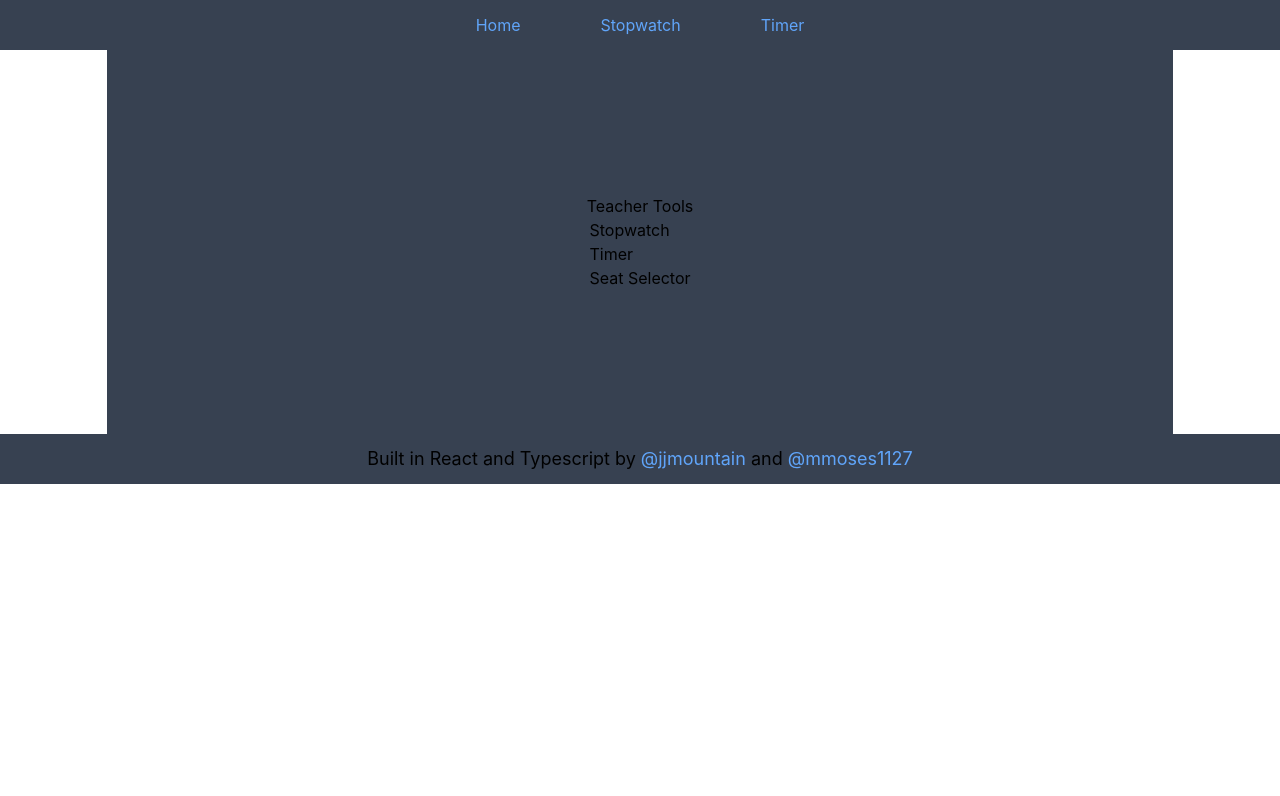
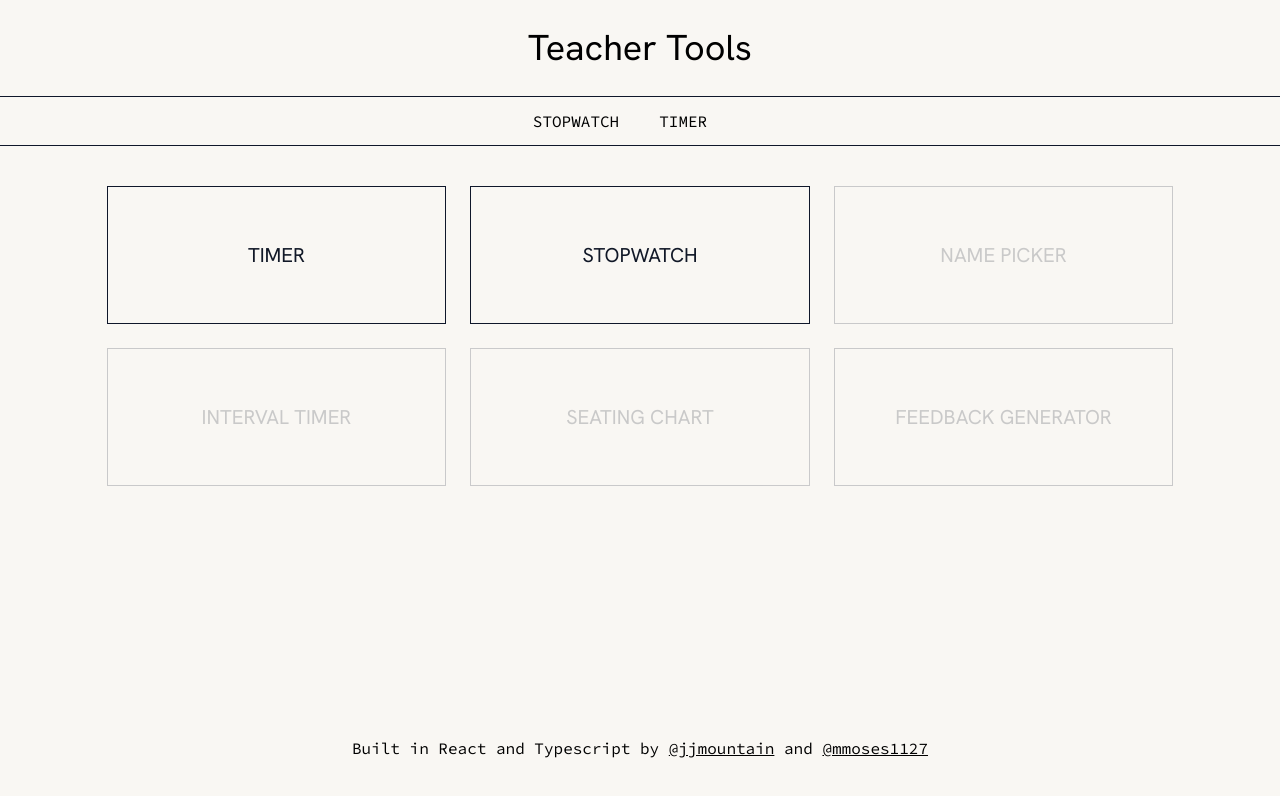
Before and after one commit to jjmountain/teacher-tools, a React (Create React App) app: page / in a window 1280 px wide. Shown: the top 796 px of the page. Built offline with nearby package versions, Linux system fonts and the light colour scheme; a web font is replaced by a local one.

Commit message:
add styling to homepage with cards

```diff
--- a/public/index.html
+++ b/public/index.html
@@ -26,7 +26,7 @@
     -->
     <title>Teacher's Tools</title>
   </head>
-  <body>
+  <body class="h-screen bg-beige">
     <noscript>You need to enable JavaScript to run this app.</noscript>
     <div id="root"></div>
     <!--
--- a/src/App.css
+++ b/src/App.css
@@ -1,5 +1,8 @@
+@import url("https://fonts.googleapis.com/css2?family=Hanken+Grotesk:wght@200;300;400&family=Source+Code+Pro:wght@200;300;400;500&display=swap");
+
 .App {
   text-align: center;
+  background-color: #f9f7f3;
 }
 
 .App-logo {
@@ -14,7 +17,6 @@
 }
 
 .App-header {
-  background-color: #282c34;
   min-height: 100vh;
   display: flex;
   flex-direction: column;
--- a/src/App.tsx
+++ b/src/App.tsx
@@ -4,21 +4,23 @@ import Timer from "./Timer";
 import Homepage from "./Homepage";
 import Header from "./Header";
 import Footer from "./Footer";
+import NamePicker from "./NamePicker";
 
 const App = () => {
-
   return (
-    <>
-      <Header/>
-      <Routes>
-        <Route path='/stopwatch' element={<Stopwatch/>} />
-        <Route path='/timer' element={<Timer/>}/>
-        <Route path='/' element={<Homepage/>} />
-      </Routes>
-      <Footer/>
-    </>
-  )
-
+    <div className="h-screen flex flex-col justify-between">
+      <div>
+        <Header />
+        <Routes>
+          <Route path="/" element={<Homepage />} />
+          <Route path="/stopwatch" element={<Stopwatch />} />
+          <Route path="/name-picker" element={<NamePicker />} />
+          <Route path="/timer" element={<Timer />} />
+        </Routes>
+      </div>
+      <Footer />
+    </div>
+  );
 };
 
 export default App;
--- a/src/Footer.tsx
+++ b/src/Footer.tsx
@@ -1,12 +1,12 @@
 const Footer = () => {
   return (
-    <div className="text-lg h-[50px] bg-gray-700 flex flex-row justify-center items-center">
+    <footer className="my-10 text-sm md:text-base h-[50px flex flex-row justify-center items-center">
       Built in React and Typescript by&nbsp;
       <a
         href="https://github.com/jjmountain"
         target="_blank"
         rel="noreferrer"
-        className="text-blue-400"
+        className="underline"
       >
         @jjmountain
       </a>
@@ -15,12 +15,12 @@ const Footer = () => {
         href="https://github.com/mmoses1127"
         target="_blank"
         rel="noreferrer"
-        className="text-blue-400"
+        className="underline"
       >
         @mmoses1127
       </a>
-    </div>
-  )
-  };
+    </footer>
+  );
+};
 
-  export default Footer;
+export default Footer;
--- a/src/Header.tsx
+++ b/src/Header.tsx
@@ -1,11 +1,32 @@
+import { NavLink, Link } from "react-router-dom";
+
 const Header = () => {
-return (
-  <nav className="h-[50px] bg-gray-700 flex flex-row justify-center items-center">
-  <a className="text-blue-400 m-10 flex items-center" href='/' >Home</a>
-  <a className="text-blue-400 m-10" href='/stopwatch' >Stopwatch</a>
-  <a className="text-blue-400 m-10" href='/timer' >Timer</a>
-</nav>
-)
+  const activeStyle = {
+    textDecoration: "underline",
+    fontWeight: 500,
+  };
+
+  return (
+    <>
+      <Link to="/">
+        <header className="w-full h-24 flex justify-center items-center text-4xl">
+          Teacher Tools
+        </header>
+      </Link>
+      <nav className="h-[50px] text-sm md:text-base uppercase border-t border-b text-black border-slate-900 bg-beige flex flex-row justify-center items-center">
+        <NavLink to="stopwatch" className="mr-10">
+          {({ isActive }) => (
+            <span className={isActive ? "underline" : ""}>Stopwatch</span>
+          )}
+        </NavLink>
+        <NavLink to="timer" className="mr-10">
+          {({ isActive }) => (
+            <span className={isActive ? "underline" : ""}>timer</span>
+          )}
+        </NavLink>
+      </nav>
+    </>
+  );
 };
 
 export default Header;
--- a/src/Homepage.tsx
+++ b/src/Homepage.tsx
@@ -1,18 +1,19 @@
+import AppCard from "./components/AppCard";
 
 const Homepage = () => {
   return (
-    <div className="flex flex-col justify-center items-center">
-      <div className="bg-gray-700 h-96 w-10/12 flex flex-col items-center justify-center" >
-      <h1>Teacher Tools</h1>
-      <ul>
-        <li><a href='./stopwatch'>Stopwatch</a></li>
-        <li><a href='./timer'>Timer</a></li>
-        <li><a href='#'>Seat Selector</a></li>
-      </ul>
+    <div className="flex flex-col justify-center items-center my-10">
+      <div className="h-[300px] w-10/12 grid grid-rows-flow grid-cols-2 md:grid-cols-3 gap-x-6 gap-y-6">
+        <AppCard name="Timer" route="/timer" />
+        <AppCard name="Stopwatch" route="/stopwatch" />
+        <AppCard name="Name Picker" route="#" underConstruction />
+
+        <AppCard name="Interval Timer" route="#" underConstruction />
+        <AppCard name="Seating Chart" route="#" underConstruction />
+        <AppCard name="Feedback Generator" route="#" underConstruction />
       </div>
     </div>
-  )
-}
-
+  );
+};
 
 export default Homepage;
--- /dev/null
+++ b/src/NamePicker.tsx
@@ -0,0 +1,5 @@
+const NamePicker = () => {
+  return <div>NamePicker</div>;
+};
+
+export default NamePicker;
--- /dev/null
+++ b/src/components/AppCard.tsx
@@ -0,0 +1,24 @@
+import React from "react";
+import { Link } from "react-router-dom";
+
+type AppCardProps = {
+  name: string;
+  route: string;
+  underConstruction?: boolean;
+};
+
+const AppCard = ({ name, route, underConstruction }: AppCardProps) => {
+  return (
+    <Link to={route}>
+      <div
+        className={`p-4 text-sm md:text-xl uppercase text-center text-gray-900 border border-slate-900 flex justify-center items-center h-full ${
+          underConstruction && "opacity-20"
+        }`}
+      >
+        {name}
+      </div>
+    </Link>
+  );
+};
+
+export default AppCard;
--- a/src/index.css
+++ b/src/index.css
@@ -1,13 +1,20 @@
 @import url("https://fonts.googleapis.com/css2?family=Miltonian+Tattoo&family=Orbitron&display=swap");
-
 
 body {
   margin: 0;
-  font-family: -apple-system, BlinkMacSystemFont, "Segoe UI", "Roboto", "Oxygen",
-    "Ubuntu", "Cantarell", "Fira Sans", "Droid Sans", "Helvetica Neue",
-    sans-serif;
+  font-family: "Hanken Grotesk", sans-serif;
   -webkit-font-smoothing: antialiased;
   -moz-osx-font-smoothing: grayscale;
+}
+
+header {
+  font-family: "Hanken Grotesk", sans-serif;
+  font-weight: 500;
+}
+
+nav,
+footer {
+  font-family: "Source Code Pro", monospace;
 }
 
 a {
--- a/src/types.ts
+++ b/src/types.ts
@@ -13,15 +13,28 @@ export type DisplayState = {
   seconds: string;
 };
 
+export type AppCardProps = {
+  name: string;
+  route: string;
+};
 
 export const setClock = (clockInput: string[]) => {
-  return({
-    type: 'SET',
-    clockInput
-  })
-}
+  return {
+    type: "SET",
+    clockInput,
+  };
+};
 
 export type TimerActionPayload = {
-  type: "SET" | "PRESET" | "PLAY" | "PAUSE" | "RESTART" | "RESET" | "TICK" | "ZERO" | "ADDMIN";
+  type:
+    | "SET"
+    | "PRESET"
+    | "PLAY"
+    | "PAUSE"
+    | "RESTART"
+    | "RESET"
+    | "TICK"
+    | "ZERO"
+    | "ADDMIN";
   payload: any;
-}
+};
--- a/tailwind.config.js
+++ b/tailwind.config.js
@@ -1,10 +1,14 @@
+const colors = require("tailwindcss/colors");
+
 /** @type {import('tailwindcss').Config} */
 module.exports = {
-  content: [
-    "./src/**/*.{js,jsx,ts,tsx}",
-  ],
+  content: ["./src/**/*.{js,jsx,ts,tsx}"],
   theme: {
+    colors: {
+      ...colors,
+      beige: "#F9F7F3",
+    },
     extend: {},
   },
   plugins: [],
-}
+};
```
